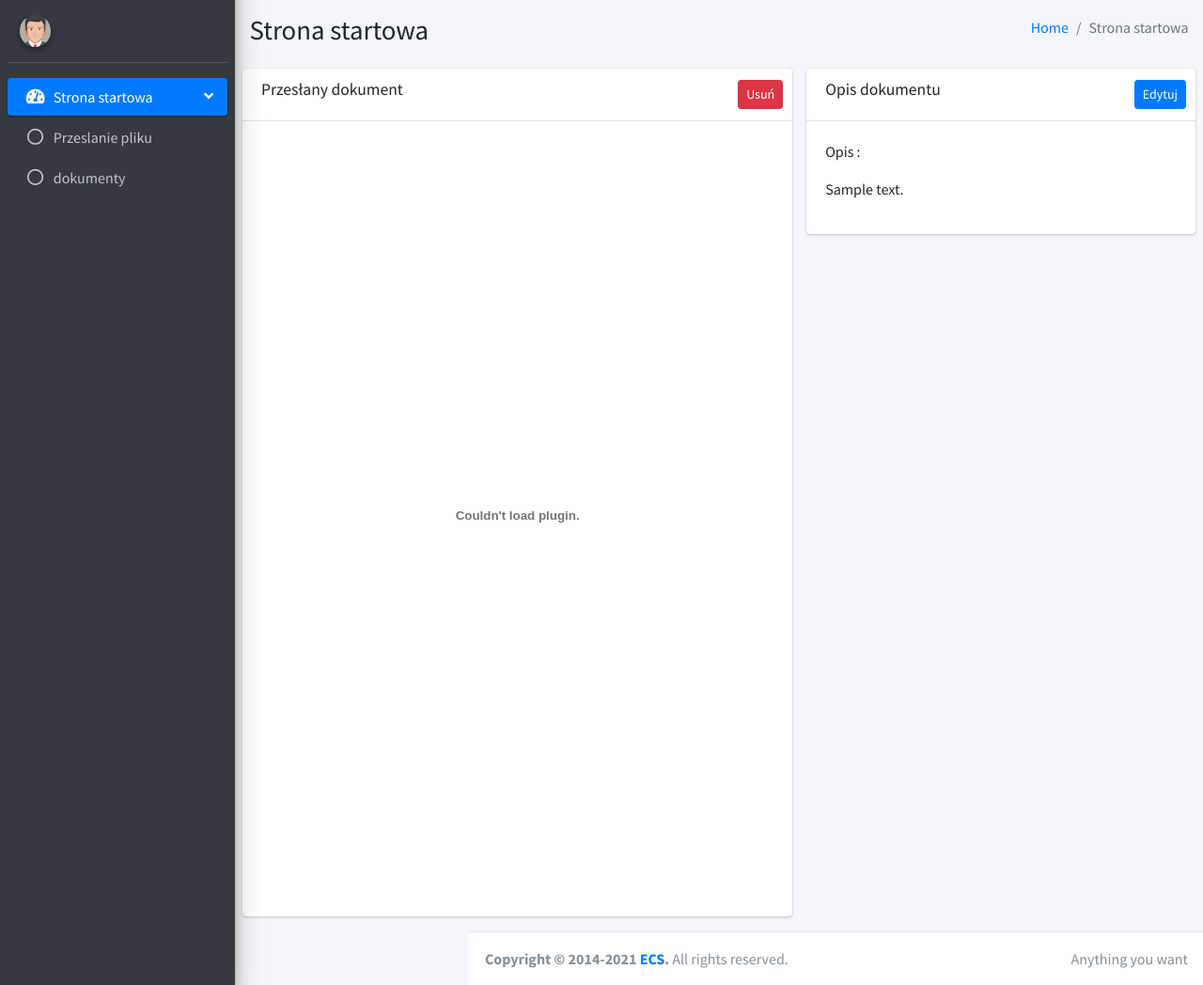
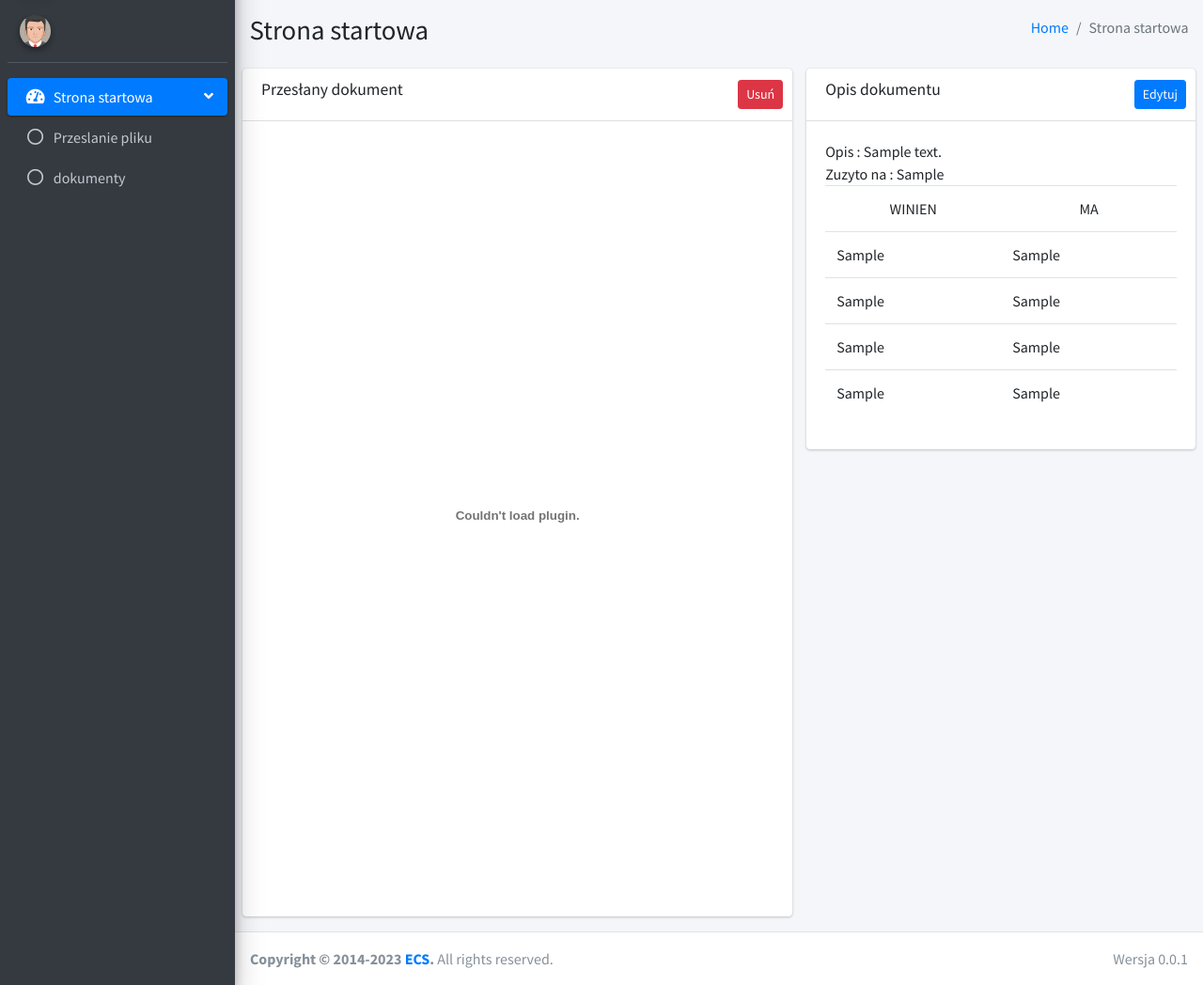
Before and after one commit to black999/ctn, a Django app: page /doc/1 in a window 1280 px wide. Shown: the part 57-1105 px from the top of the page at 94% size. Run offline with Django 4.2, Linux system fonts and the light colour scheme; tables that the repository leaves empty hold one stand-in row (values such as "Sample post"); some libraries are stand-ins or nearby versions.

Commit message:
przedylanie cd

```diff
--- a/ctn/obieg/admin.py
+++ b/ctn/obieg/admin.py
@@ -1,4 +1,4 @@
 from django.contrib import admin
-from obieg.models import Document
+from obieg.models import Document, Zuzycie_cel
 
-admin.site.register(Document)
+admin.site.register(Zuzycie_cel)
--- a/ctn/obieg/forms.py
+++ b/ctn/obieg/forms.py
@@ -4,7 +4,10 @@
 class DocumentForm(forms.ModelForm):
     class Meta:
         model = Document
-        fields = ('description', 'document', )
+        fields = ('description', 'document' )
         labels = {
             'description': 'Opis faktury',
         }
+        widgets = {
+            'description': forms.TextInput(attrs={'required' : 'required'}),
+        }
--- a/ctn/obieg/models.py
+++ b/ctn/obieg/models.py
@@ -9,7 +9,26 @@
     path = rok + '/' + miesiac
     return 'pdf/{0}/{1}'.format(path, filename)
 
+def last_of_cel():
+    return Zuzycie_cel.objects.last().id
+
+class Zuzycie_cel(models.Model):
+    cel = models.CharField(max_length=30, blank=True)
+
+    def __str__(self):
+        return self.cel
+
 class Document(models.Model):
     description = models.CharField(max_length=255, blank=True)
     document = models.FileField(upload_to=user_directory_path, validators=[FileExtensionValidator(allowed_extensions=["pdf"])])
     uploaded_at = models.DateTimeField(auto_now_add=True)
+    data_dok = models.DateField(null=True, blank=True)
+    zuzyto_cel = models.ForeignKey(Zuzycie_cel, on_delete=models.RESTRICT, default=last_of_cel)
+    ksieg_wn1 = models.CharField(max_length=10, blank=True)
+    ksieg_wn2 = models.CharField(max_length=10, blank=True)
+    ksieg_wn3 = models.CharField(max_length=10, blank=True)
+    ksieg_wn4 = models.CharField(max_length=10, blank=True)
+    ksieg_ma1 = models.CharField(max_length=10, blank=True)
+    ksieg_ma2 = models.CharField(max_length=10, blank=True)
+    ksieg_ma3 = models.CharField(max_length=10, blank=True)
+    ksieg_ma4 = models.CharField(max_length=10, blank=True)
--- a/ctn/obieg/templates/obieg/doc_details.html
+++ b/ctn/obieg/templates/obieg/doc_details.html
@@ -38,8 +38,38 @@
                 </div>
                 <!-- /.card-header -->
                 <div class="card-body">
-                    <p>Opis :</p>
-                    <p>{{ doc.description }}</p>
+                    <div>
+                        <span>Opis :</span>
+                        <span>{{ doc.description }}</span>
+                    </div>
+                    <div>
+                        <span>Zuzyto na :</span>
+                        <span>{{doc.zuzyto_cel}}</span>
+                    </div>
+                    <div>
+                        <table class="table">
+                            <tr>
+                                <td class="text-center">WINIEN</td>
+                                <td class="text-center">MA</td>
+                            </tr>
+                            <tr>
+                                <td>{{ doc.ksieg_wn1 }}</td>
+                                <td>{{ doc.ksieg_ma1 }}</td>
+                            </tr>
+                            <tr>
+                                <td>{{ doc.ksieg_wn2 }}</td>
+                                <td>{{ doc.ksieg_ma2 }}</td>
+                            </tr>
+                            <tr>
+                                <td>{{ doc.ksieg_wn3 }}</td>
+                                <td>{{ doc.ksieg_ma3 }}</td>
+                            </tr>
+                            <tr>
+                                <td>{{ doc.ksieg_wn4 }}</td>
+                                <td>{{ doc.ksieg_ma4 }}</td>
+                            </tr>
+                        </table>
+                    </div>
                 </div>
                 <!-- /.card-body -->
                 <!-- /.card-footer -->
@@ -69,4 +99,5 @@
         </div>
       </div>
     </div>
+</div>
 {% endblock content %}
--- a/ctn/obieg/templates/obieg/index.html
+++ b/ctn/obieg/templates/obieg/index.html
@@ -168,10 +168,10 @@
   <footer class="main-footer">
     <!-- To the right -->
     <div class="float-right d-none d-sm-inline">
-      Anything you want
+      Wersja 0.0.1
     </div>
     <!-- Default to the left -->
-    <strong>Copyright &copy; 2014-2021 <a href="https://www.sklepecs.pl">ECS</a>.</strong> All rights reserved.
+    <strong>Copyright &copy; 2014-2023 <a href="https://www.sklepecs.pl">ECS</a>.</strong> All rights reserved.
   </footer>
 </div>
 <!-- ./wrapper -->
```
Also changed, not shown: ctn/obieg/migrations/0004_zuzycie_cel_document_data_dok_document_ksieg_ma1_and_more.py (added), 2 other files.
